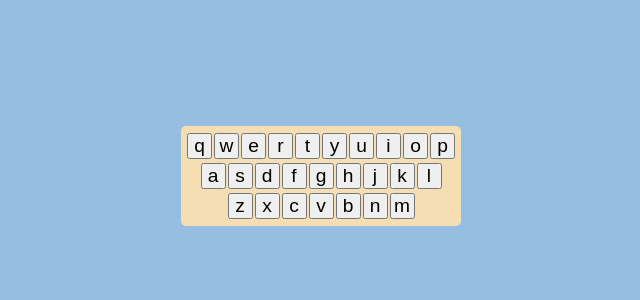
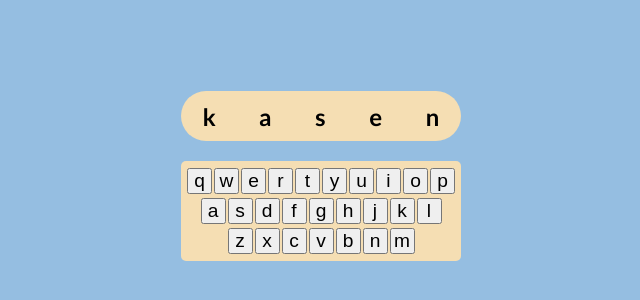
Before and after one commit to Alborzie/hangman-game-js, a plain HTML site: page index.html in a window 1280 px wide. Shown: the part 224-524 px from the top of the page, without its empty margins (319-959 px from the left). Drawn offline with Linux system fonts and the light colour scheme.

Commit message:
showing the chosen word correctly

```diff
--- a/index.html
+++ b/index.html
@@ -53,11 +53,16 @@
     <script src="jQuery JavaScript Library v3.7.1.js"></script>
     <script>
       let words = ["Kadyn","Salvador","Matthew","Justice","Roderic","Cohen","Rolando","Aden","Jorge","Jayden","Kason","Hunter","Aarav","Kasen","Reginald","Douglas","Willie","Kai","Neil","Ulises","Samson","Kayden","Isai","Killian","Dakota","Abraham","Jaydon","Darryl","Amir","London","Brennan","Dallas","Damion","Esteban","Kane","Noah","Frankie","Emiliano","Joshua","Darren","Kael","Sidney","Dorian","Alessandro","Abdullah","Will","Heath","Andy","Messiah","Trey","Maliyah","Dana","Luz","Reagan","Alison","Carla","Regan","Mallory","Bridget","Hailee","Frida","Caylee","Marissa","Kenya","Ashlee","Miley","Aubrey","Kelsie","Abbey","Ariana","Jaslene","Clarissa","Lexi","Heaven","Kamari","Maryjane","Marisa","Lilah","Mckinle","Stephanie","Paola","Martha","Lila","Aliyah","Madison","Sidney","Gabrielle","Alma","Allyson","Gretchen","Kylie","Angel","Cierra","Jayla","Brooklynn","Gwendolyn","Payten","Angela","Karlee","Aiyana"];
+      let worddv = $(".word")
 
       class word{
           constructor(){
               this.wordstr = words[Math.floor((Math.random()*100))].toLowerCase()
-              console.log(this.wordstr)
+              this.wordarr = this.wordstr.split("")
+              for(let char of this.wordarr){
+                let dv = $(`<div class="letter">${char}</div>`)
+                worddv.append(dv)
+              }
           }
       }
 
--- a/style/styles.scss
+++ b/style/styles.scss
@@ -3,20 +3,20 @@
     margin: 0;
     box-sizing: border-box;
 }
-
 @mixin flex($just:"baseline", $align:"baseline", $dir:"row"){
     display: flex;
     justify-content:$just;
     align-items: $align;
     flex-direction: $dir;
 }
-
 .parent{
     background-color: rgb(149, 190, 225);
     width: 100vw;
     height: 100vh;
-    @include flex(center,center,column);
-
+    @include flex(center,center,column-reverse);
+    div{
+        margin: 10px 0px;
+    }
 }
 #keyboard{
     width: 280px;
@@ -40,3 +40,15 @@
         }
     }
 }
+.word{
+    width: 280px;
+    height: 50px;
+    border-radius: 25px;
+    background-color: wheat;
+    @include flex(space-around,center,row);
+    .letter{
+        font-size:x-large;
+        font-weight: bold;
+        font-family: calibri;
+    }
+}
```
Also changed, not shown: style/styles.css, 1 other file.
